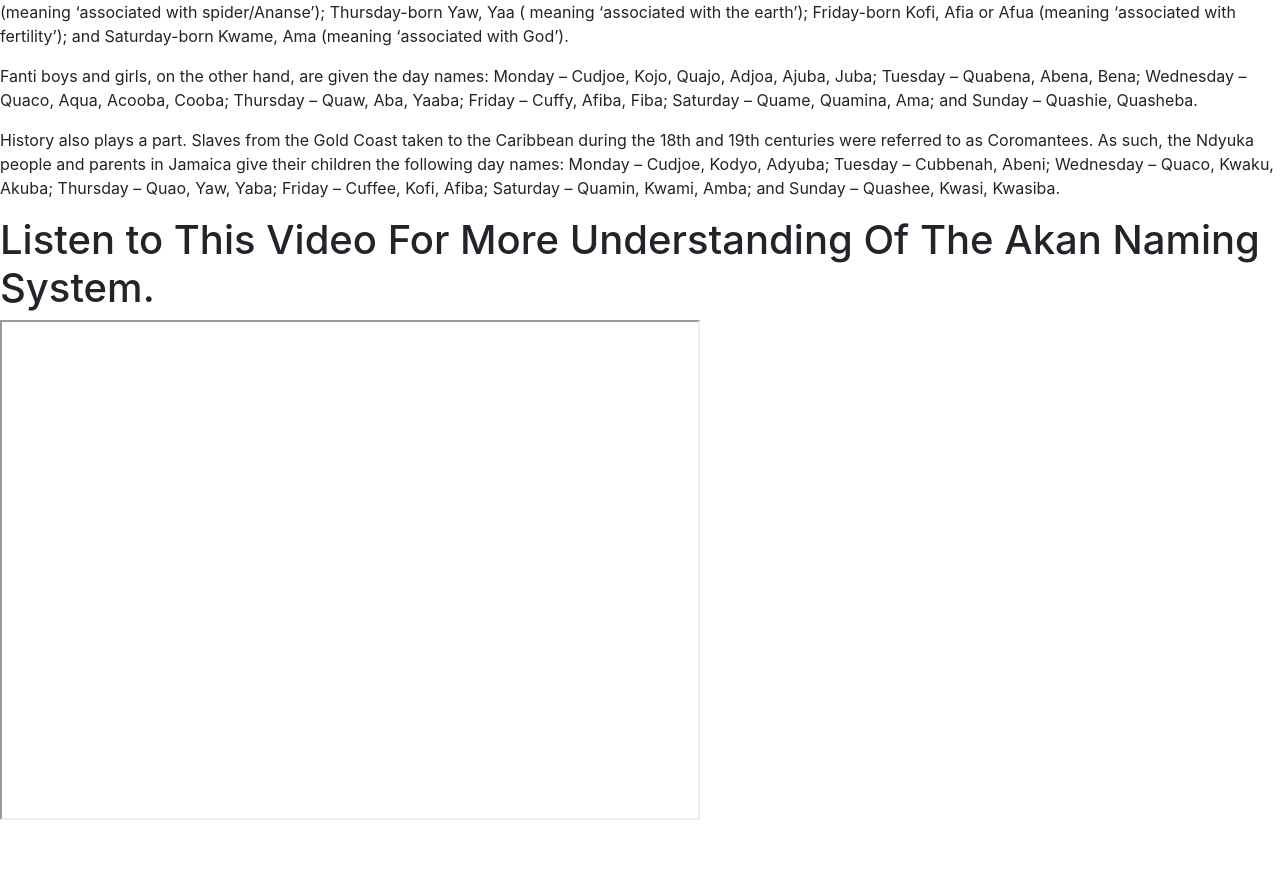
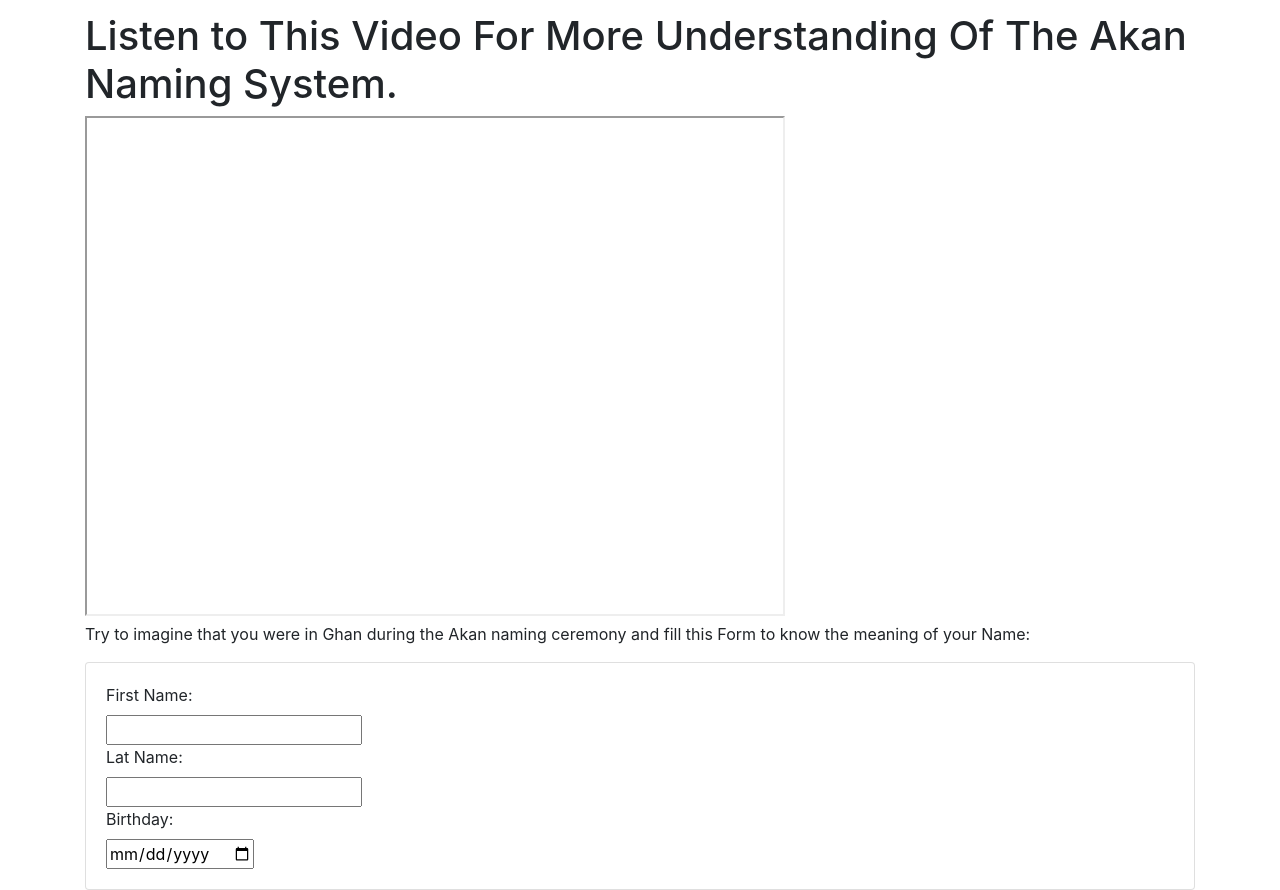
Before and after one commit to l-beep/the-akan-naming-system, a plain HTML site: page index.html in a window 1280 px wide. Shown: the part 1216-2106 px from the top of the page. Before the commit the page ends 2058 px from the top, so only its background shows below. Drawn offline with Linux system fonts and the light colour scheme; files that its build step writes are made by us from their sources.

Commit message:
added a form for filling in my project

```diff
--- a/index.html
+++ b/index.html
@@ -1,27 +1,69 @@
 <!DOCTYPE html>
 <html>
+
 <head>
     <meta charset="utf-8">
     <title>The Akan Naming System.</title>
-        <link href="css/bootstrap.css" rel="stylesheet" type="text/css">
+    <link href="csss/bootstrap.css" rel="stylesheet" type="text/css">
 </head>
+
 <body>
+    <div class="container"
     <img src="https://img.theculturetrip.com/768x432/smart/wp-content/uploads/2018/04/8116479954_21ac640dea_h.jpg">
     <br><br><br>
     <h1>The Akan Naming System</h1>
-        <p>In West Africa, newborns are given special names depending on the day they are born. Diverse ethnicities have variants and meanings as a symbol of cultural integrity and ancestral affiliation. Here’s your need-to-know guide</p><br><br><br>
-        <img src="https://encrypted-tbn0.gstatic.com/images?q=tbn%3AANd9GcTfua64yxS6rtrGuXHsJ2MMnkuz2o8P6Qd4eWVXF8ppCtQvSUnR&usqp=CAU" width="700px" height="500px"><br><br><br>
+    <p>In West Africa, newborns are given special names depending on the day they are born. Diverse ethnicities have
+        variants and meanings as a symbol of cultural integrity and ancestral affiliation. Here’s your need-to-know
+        guide</p><br><br><br>
+    <img src="https://encrypted-tbn0.gstatic.com/images?q=tbn%3AANd9GcTfua64yxS6rtrGuXHsJ2MMnkuz2o8P6Qd4eWVXF8ppCtQvSUnR&usqp=CAU"
+        width="700px" height="500px"><br><br><br>
     <h1>The System</h1>
-        <p>The Akan people use the Kwa language group’s system of timekeeping, which is based on a six-day week (‘nnanson‘), with the seventh day inclusive. In Ashanti homes, Sunday-born males and females are named Kwasi or Kwesi and Akosua respectively (meaning ‘associated with the universe’); Monday-born are Kwadwo or Kojo, Adjoa or Adwoa (meaning ‘associated with peace’); Tuesday-born are Kwabena or Kobi, Abena (meaning ‘associated with the ocean’); Wednesday-born Kwaku or Kweku, Akua (meaning ‘associated with spider/Ananse’); Thursday-born Yaw, Yaa ( meaning ‘associated with the earth’); Friday-born Kofi, Afia or Afua (meaning ‘associated with fertility’); and Saturday-born Kwame, Ama (meaning ‘associated with God’).</p>
-        <p>Fanti boys and girls, on the other hand, are given the day names: Monday – Cudjoe, Kojo, Quajo, Adjoa, Ajuba, Juba; Tuesday – Quabena, Abena, Bena; Wednesday – Quaco, Aqua, Acooba, Cooba; Thursday – Quaw, Aba, Yaaba; Friday – Cuffy, Afiba, Fiba; Saturday – Quame, Quamina, Ama; and Sunday – Quashie, Quasheba.</p>
-        <p>History also plays a part. Slaves from the Gold Coast taken to the Caribbean during the 18th and 19th centuries were referred to as Coromantees. As such, the Ndyuka people and parents in Jamaica give their children the following day names: Monday – Cudjoe, Kodyo, Adyuba; Tuesday – Cubbenah, Abeni; Wednesday – Quaco, Kwaku, Akuba; Thursday – Quao, Yaw, Yaba; Friday – Cuffee, Kofi, Afiba; Saturday – Quamin, Kwami, Amba; and Sunday – Quashee, Kwasi, Kwasiba.</p>
+    <p>The Akan people use the Kwa language group’s system of timekeeping, which is based on a six-day week (‘nnanson‘),
+        with the seventh day inclusive. In Ashanti homes, Sunday-born males and females are named Kwasi or Kwesi and
+        Akosua respectively (meaning ‘associated with the universe’); Monday-born are Kwadwo or Kojo, Adjoa or Adwoa
+        (meaning ‘associated with peace’); Tuesday-born are Kwabena or Kobi, Abena (meaning ‘associated with the
+        ocean’); Wednesday-born Kwaku or Kweku, Akua (meaning ‘associated with spider/Ananse’); Thursday-born Yaw, Yaa (
+        meaning ‘associated with the earth’); Friday-born Kofi, Afia or Afua (meaning ‘associated with fertility’); and
+        Saturday-born Kwame, Ama (meaning ‘associated with God’).</p>
+    <p>Fanti boys and girls, on the other hand, are given the day names: Monday – Cudjoe, Kojo, Quajo, Adjoa, Ajuba,
+        Juba; Tuesday – Quabena, Abena, Bena; Wednesday – Quaco, Aqua, Acooba, Cooba; Thursday – Quaw, Aba, Yaaba;
+        Friday – Cuffy, Afiba, Fiba; Saturday – Quame, Quamina, Ama; and Sunday – Quashie, Quasheba.</p>
+    <p>History also plays a part. Slaves from the Gold Coast taken to the Caribbean during the 18th and 19th centuries
+        were referred to as Coromantees. As such, the Ndyuka people and parents in Jamaica give their children the
+        following day names: Monday – Cudjoe, Kodyo, Adyuba; Tuesday – Cubbenah, Abeni; Wednesday – Quaco, Kwaku, Akuba;
+        Thursday – Quao, Yaw, Yaba; Friday – Cuffee, Kofi, Afiba; Saturday – Quamin, Kwami, Amba; and Sunday – Quashee,
+        Kwasi, Kwasiba.</p>
     <h1>Listen to This Video For More Understanding Of The Akan Naming System.</h1>
 
     <iframe width="700" height="500">
-        <source src= src ="https://www.youtube.com/watch?v=4I0qYosKu">
+        <source src="https://www.youtube.com/watch?v=4I0qYosKu">
     </iframe>
-<p></p>
+    <p>Try to imagine that you were in Ghan during the Akan naming ceremony and fill this Form to know the meaning of
+        your Name:</p>
+
+        <div class="card">
+         <div class="card-body">
+             <form>
+                 <label for="fname">First Name:</label><br>
+                 <input type="text" id="fname" name="fname"><br>
+                 <label for="lname">Lat Name:</label><br>
+                 <input type="text" id="lname" name="lname"><br>
+                 <label for="birthday">Birthday:</label><br>
+                 <input type="date" id="birthday" name="birthday">
+             </form>
+
+        </div>
+
+
+
+
+
+
+
+
+        <!-- <footer></footer> -->
 
 
 </body>
+
 </html>
```
Lines whose indentation alone changed are shown as unchanged.
